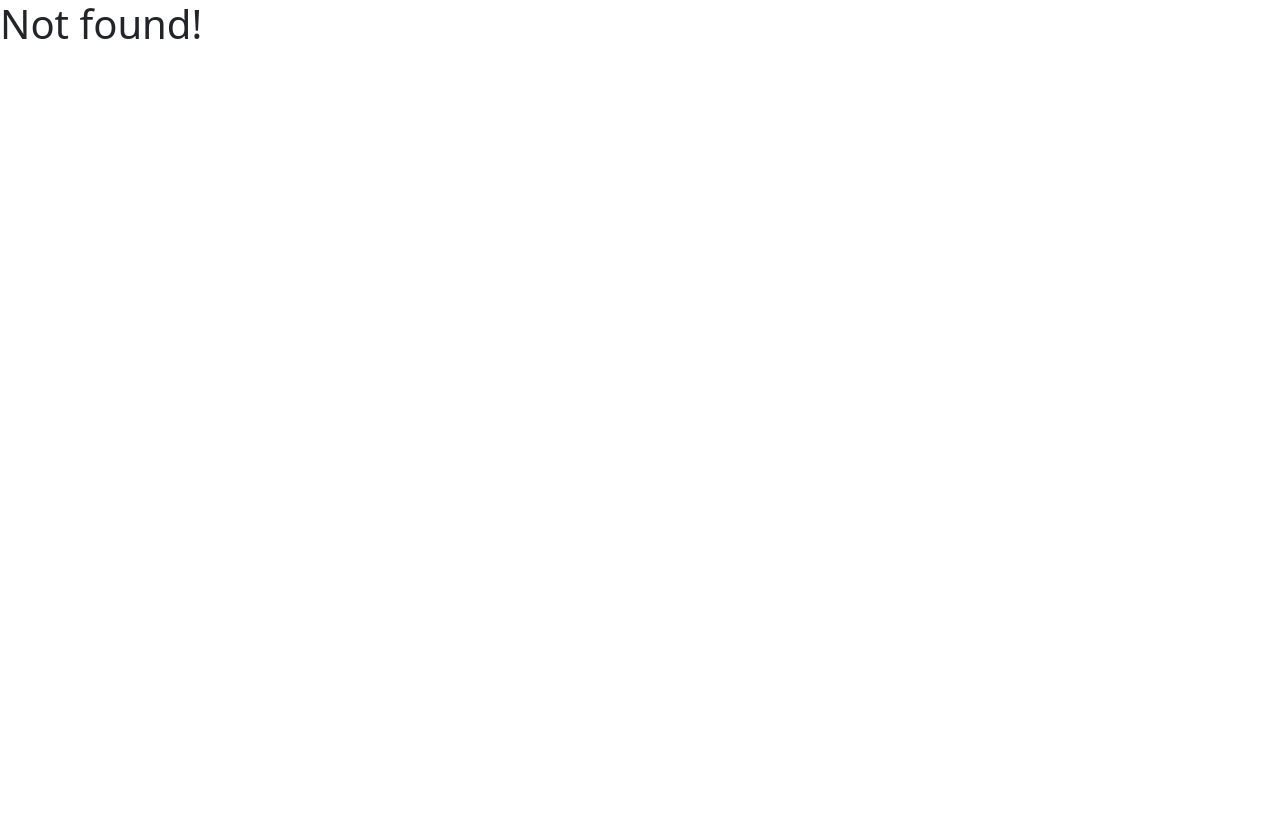
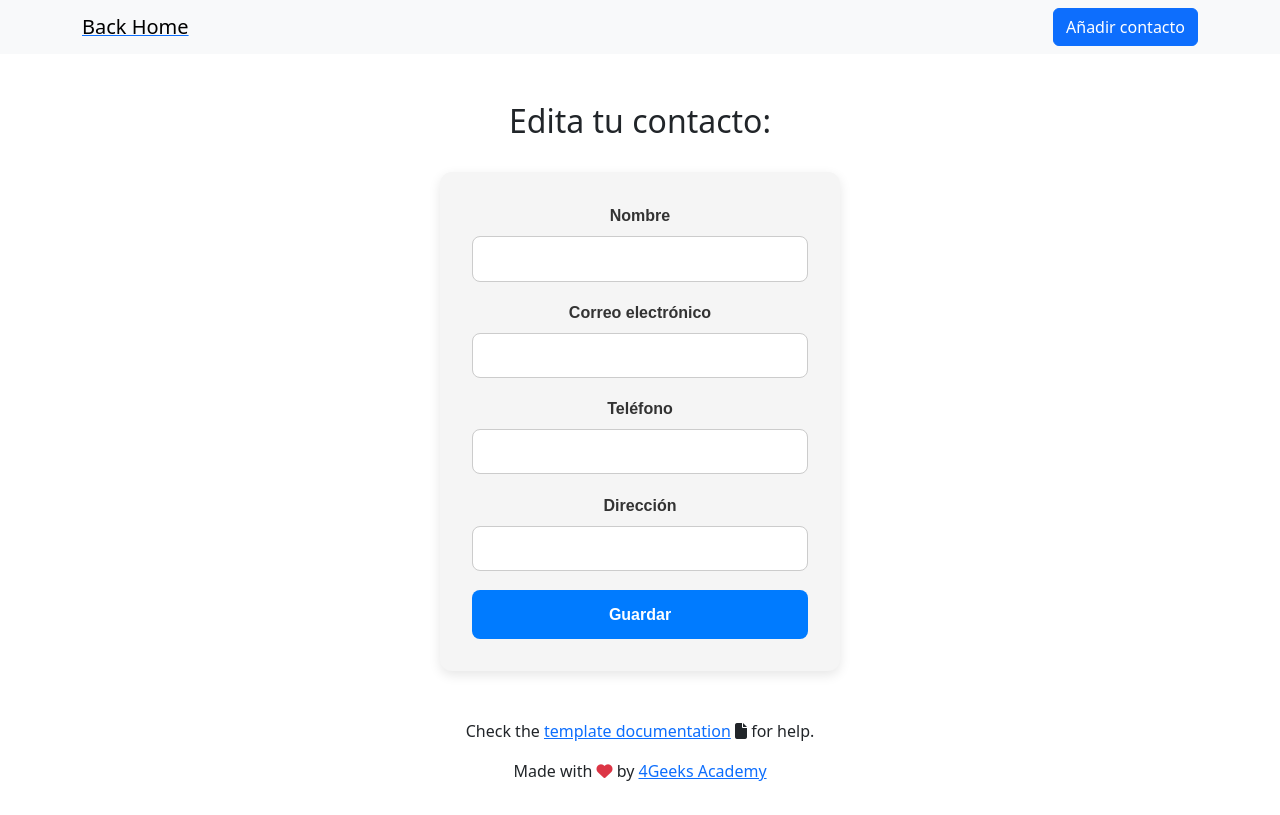
Before and after one commit to PatriciaAlEs/contact-list-Patricia, a React (Vite) app: page /editContact/1 in a window 1280 px wide. Before the commit this address had no page. Built offline with nearby package versions, Linux system fonts and the light colour scheme.

Commit message:
pagina editContact ok

```diff
--- /dev/null
+++ b/src/pages/EditContact.jsx
@@ -0,0 +1,65 @@
+
+
+export const EditContact = () => {
+    return (
+        <div className="container text-center mt-5">
+            <div className="container text-center mt-5">
+                <h2>Edita tu contacto: </h2>
+                <form className="contact-form">
+                    <div className="mb-3">
+                        <label htmlFor="name" className="form-label">Nombre</label>
+                        <input
+                            type="text"
+                            id="name"
+                            name="name"
+                            className="form-control"
+                            // onChange={handleSubmit}
+                            // value={miContacto.name}
+                            required
+                        />
+                    </div>
+
+                    <div className="mb-3">
+                        <label htmlFor="email" className="form-label">Correo electrónico</label>
+                        <input
+                            type="email"
+                            id="email"
+                            name="email"
+                            className="form-control"
+                            // onChange={handleSubmit}
+                            // value={miContacto.email}
+                            required
+                        />
+                    </div>
+
+                    <div className="mb-3">
+                        <label htmlFor="phone" className="form-label">Teléfono</label>
+                        <input
+                            type="text"
+                            id="phone"
+                            name="phone"
+                            className="form-control"
+                            // onChange={handleSubmit}
+                            // value={miContacto.phone}
+                            required
+                        />
+                    </div>
+
+                    <div className="mb-3">
+                        <label htmlFor="address" className="form-label">Dirección</label>
+                        <input
+                            type="text"
+                            id="address"
+                            name="address"
+                            className="form-control"
+                            // onChange={handleSubmit}
+                            // value={miContacto.address}
+                        />
+                    </div>
+
+                    <button type="submit" className="btn btn-primary">Guardar</button>
+                </form>
+            </div>
+        </div>
+    );
+}
--- a/src/pages/Home.jsx
+++ b/src/pages/Home.jsx
@@ -1,14 +1,15 @@
 import { apiServices } from "../services/apiServices.js";
 import useGlobalReducer from "../hooks/useGlobalReducer.jsx";
 import { useEffect } from "react";
+import { useNavigate } from "react-router-dom";
 
 export const Home = () => {
 
 	const { store, dispatch } = useGlobalReducer()
+	const navigate = useNavigate();
 
 
 	useEffect(() => {
-
 		const getAgendaAsync = async () => {
 			const misContactos = await apiServices.getAgenda();
 			dispatch({ type: 'GET_CONTACTS', payload: misContactos.contacts });
@@ -16,6 +17,10 @@ export const Home = () => {
 		}
 		getAgendaAsync()
 	}, [])
+
+
+
+
 	return (
 		<div className="text-center mt-5">
 			<div className="contact-list">
@@ -29,6 +34,14 @@ export const Home = () => {
 							<p><strong>Email:</strong> {contacto.email}</p>
 							<p><strong>Dirección:</strong> {contacto.address}</p>
 						</div>
+						<div>
+							<span>❌</span>
+							<button onClick={() => {navigate(`editContact/${contacto.id}`)}} className="btn btn-outline-secondary">
+								<span>✏️</span>
+							</button>
+
+						</div>
+
 					</div>
 				))}
 			</div>
--- a/src/pages/oneContact.jsx
+++ /dev/null
@@ -1,12 +0,0 @@
-
-
-export const OneContact = () => {
-    return (
-        <div className="container text-center mt-5">
-            <h2>Aqui ira el detalle de un contacto</h2>
-            <p>En esta pagina se mostrara el detalle de un contacto, incluyendo su nombre, telefono, email y una foto.</p>
-            <p>Ademas se podra editar o eliminar el contacto.</p>
-            <p>Para editar o eliminar un contacto, se puede hacer clic en los botones correspondientes.</p>
-        </div>
-    );
-}
--- a/src/routes.jsx
+++ b/src/routes.jsx
@@ -9,24 +9,16 @@ import { Layout } from "./pages/Layout";
 import { Home } from "./pages/Home";
 import { Single } from "./pages/Single";
 import { AddContact } from "./pages/addContact.jsx";
-import { OneContact } from "./pages/oneContact";
+import { EditContact } from "./pages/EditContact.jsx";
 
 export const router = createBrowserRouter(
   createRoutesFromElements(
-    // CreateRoutesFromElements function allows you to build route elements declaratively.
-    // Create your routes here, if you want to keep the Navbar and Footer in all views, add your new routes inside the containing Route.
-    // Root, on the contrary, create a sister Route, if you have doubts, try it!
-    // Note: keep in mind that errorElement will be the default page when you don't get a route, customize that page to make your project more attractive.
-    // Note: The child paths of the Layout element replace the Outlet component with the elements contained in the "element" attribute of these child paths.
 
-    // Root Route: All navigation will start from here.
     <Route path="/" element={<Layout />} errorElement={<h1>Not found!</h1>} >
-
-      {/* Nested Routes: Defines sub-routes within the BaseHome component. */}
       <Route path="/" element={<Home />} />
-      <Route path="/single/:theId" element={<Single />} />  {/* Dynamic route for single items */}
+      <Route path="/single/:theId" element={<Single />} />
       <Route path="/AddContact" element={<AddContact />} />
-      <Route path="/oneContact" element={<OneContact />} /> {/* Static route for one contact detail */}
+      <Route path="/editContact/:id" element={<EditContact />} />
     </Route>
   )
 );
--- a/src/services/apiServices.js
+++ b/src/services/apiServices.js
@@ -50,3 +50,20 @@ apiServices.addContact = async (contacto) => {
         console.log('Error añadiendo contacto', error);
     }
 }
+
+apiServices.editContact = async (id, nuevosDatos) => {
+    try {
+        const response = await fetch(`https://playground.4geeks.com/contact/agendas/patri_agenda/contacts/${id}` , {
+            method: 'PUT',
+            headers: {
+                'Content-Type': 'application/json'
+            },
+            body: JSON.stringify(nuevosDatos)
+        })
+        const data = await response.json()
+        console.log("Contacto editado ---> ", data);
+        return data
+    } catch (error) {
+        console.log('Error editando contacto', error);
+    }
+}
```
